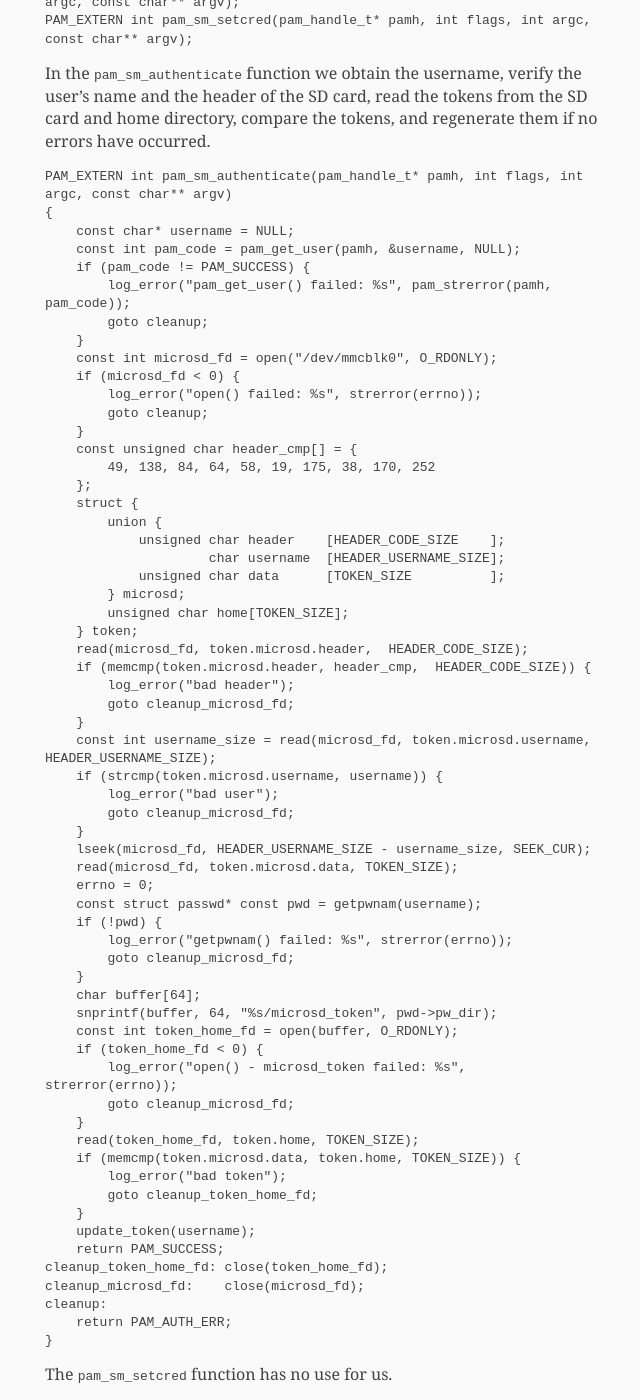
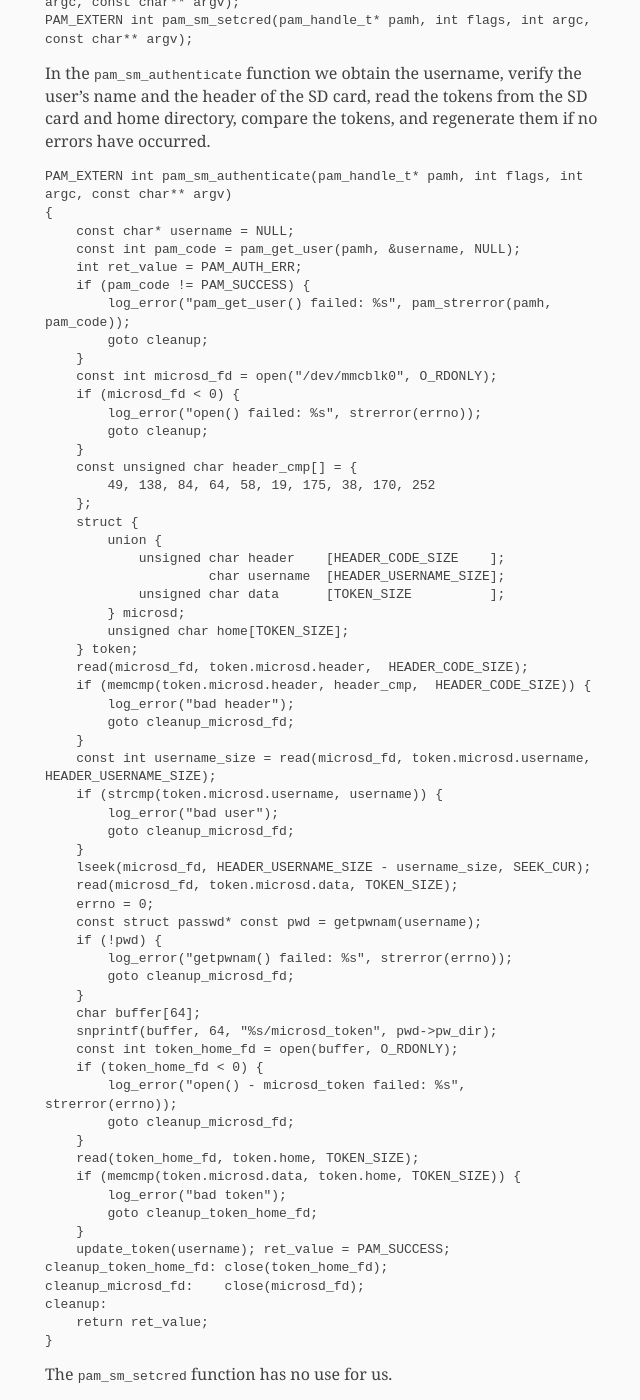
Before and after one commit to donqustix/donqustix.github.io, a Jekyll site: the page built from _posts/2019-08-26-linux-authentication-with-an-sd-card.md, in a window 1280 px wide and 1400 px high, scrolled down 2621 px. Shown: the whole window, without its empty margins (315-955 px from the left). Built offline with Jekyll 4.4.1, drawn with Linux system fonts in a browser that asks for light colours.

Commit message:
update code

````diff
--- a/_posts/2019-08-26-linux-authentication-with-an-sd-card.md
+++ b/_posts/2019-08-26-linux-authentication-with-an-sd-card.md
@@ -123,6 +123,7 @@ PAM_EXTERN int pam_sm_authenticate(pam_handle_t* pamh, int flags, int argc, cons
 {
     const char* username = NULL;
     const int pam_code = pam_get_user(pamh, &username, NULL);
+    int ret_value = PAM_AUTH_ERR;
     if (pam_code != PAM_SUCCESS) {
         log_error("pam_get_user() failed: %s", pam_strerror(pamh, pam_code));
         goto cleanup;
@@ -173,12 +174,11 @@ PAM_EXTERN int pam_sm_authenticate(pam_handle_t* pamh, int flags, int argc, cons
         log_error("bad token");
         goto cleanup_token_home_fd;
     }
-    update_token(username);
-    return PAM_SUCCESS;
+    update_token(username); ret_value = PAM_SUCCESS;
 cleanup_token_home_fd: close(token_home_fd);
 cleanup_microsd_fd:    close(microsd_fd);
 cleanup:
-    return PAM_AUTH_ERR;
+    return ret_value;
 }
 ```
 
````
